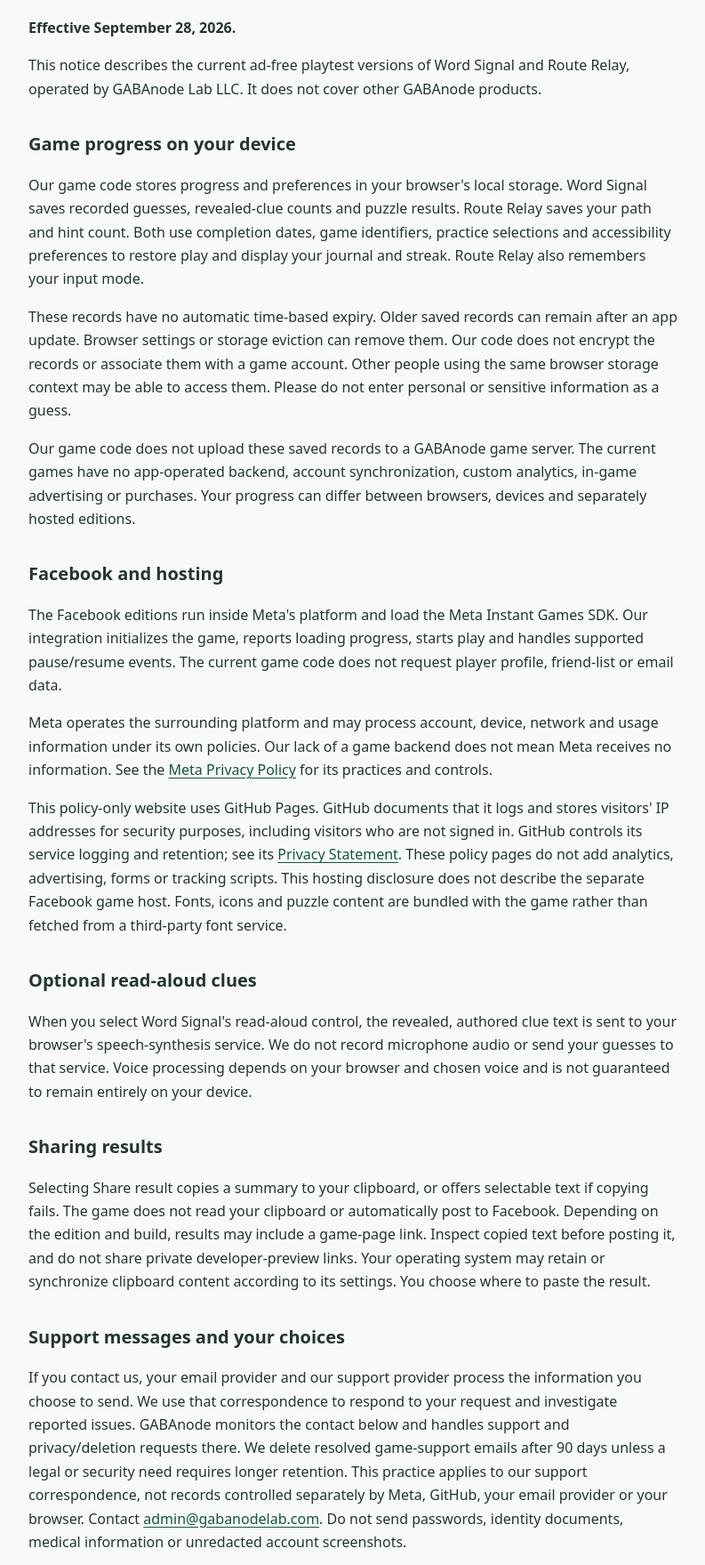
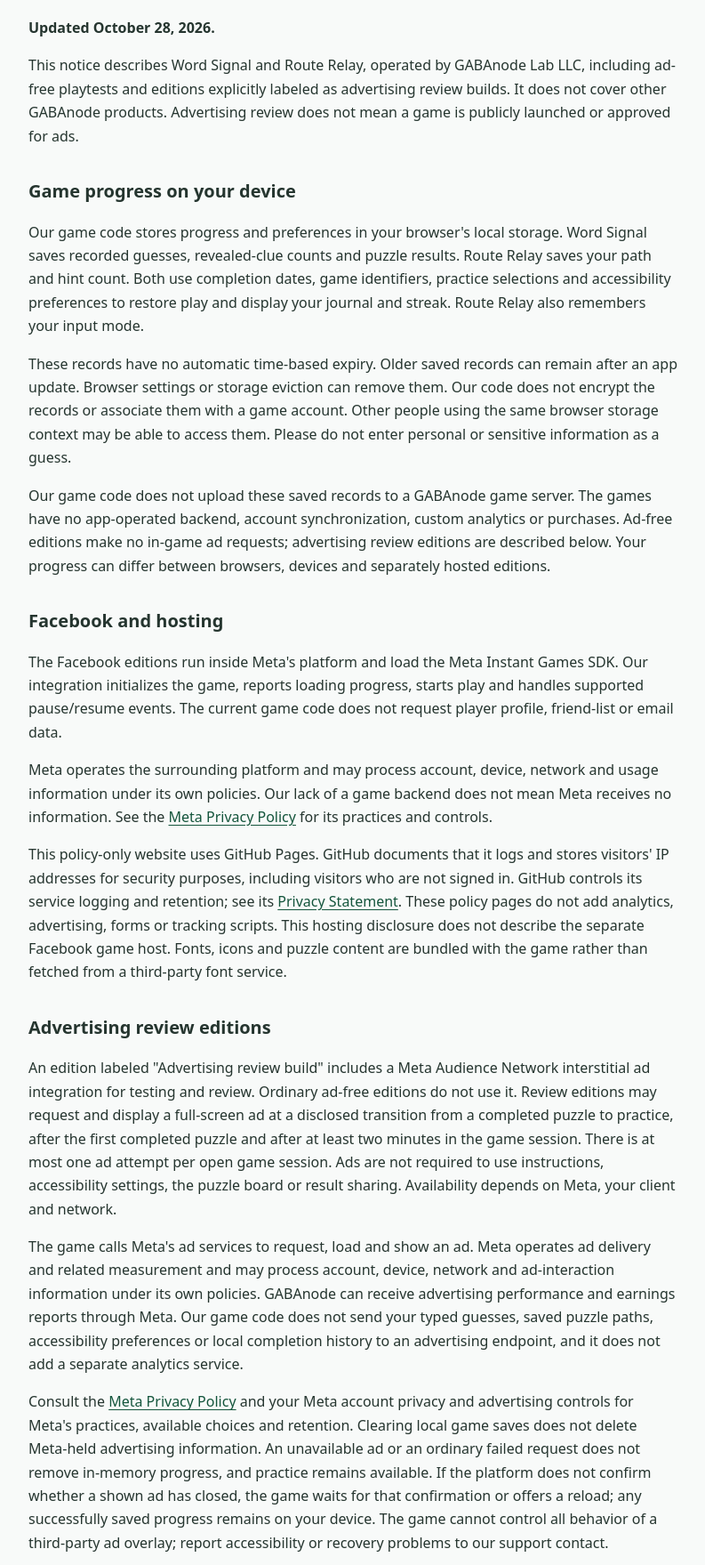
Before and after one commit to T3chj3ff/daily-access-policies, a plain HTML site: page index.html in a window 1280 px wide. Shown: the part 265-2024 px from the top of the page at 89% size, without its empty margins (242-1035 px from the left). Drawn offline with Linux system fonts and the light colour scheme.

Commit message:
docs: disclose Instant Games advertising review editions

```diff
--- a/index.html
+++ b/index.html
@@ -18,10 +18,11 @@
     </header>
     <main id="main" tabindex="-1">
       <h1>Privacy notice</h1>
-      <p><strong>Effective September 28, 2026.</strong></p>
+      <p><strong>Updated October 28, 2026.</strong></p>
       <p>
-        This notice describes the current ad-free playtest versions of Word Signal and Route Relay, operated
-        by GABAnode Lab LLC. It does not cover other GABAnode products.
+        This notice describes Word Signal and Route Relay, operated by GABAnode Lab LLC, including ad-free
+        playtests and editions explicitly labeled as advertising review builds. It does not cover other
+        GABAnode products. Advertising review does not mean a game is publicly launched or approved for ads.
       </p>
       <h2>Game progress on your device</h2>
       <p>
@@ -37,9 +38,10 @@
         access them. Please do not enter personal or sensitive information as a guess.
       </p>
       <p>
-        Our game code does not upload these saved records to a GABAnode game server. The current games have no
-        app-operated backend, account synchronization, custom analytics, in-game advertising or purchases.
-        Your progress can differ between browsers, devices and separately hosted editions.
+        Our game code does not upload these saved records to a GABAnode game server. The games have no
+        app-operated backend, account synchronization, custom analytics or purchases. Ad-free editions make no
+        in-game ad requests; advertising review editions are described below. Your progress can differ between
+        browsers, devices and separately hosted editions.
       </p>
       <h2>Facebook and hosting</h2>
       <p>
@@ -62,6 +64,32 @@
         >. These policy pages do not add analytics, advertising, forms or tracking scripts. This hosting
         disclosure does not describe the separate Facebook game host. Fonts, icons and puzzle content are
         bundled with the game rather than fetched from a third-party font service.
+      </p>
+      <h2>Advertising review editions</h2>
+      <p>
+        An edition labeled "Advertising review build" includes a Meta Audience Network interstitial ad
+        integration for testing and review. Ordinary ad-free editions do not use it. Review editions may
+        request and display a full-screen ad at a disclosed transition from a completed puzzle to practice,
+        after the first completed puzzle and after at least two minutes in the game session. There is at most
+        one ad attempt per open game session. Ads are not required to use instructions, accessibility
+        settings, the puzzle board or result sharing. Availability depends on Meta, your client and network.
+      </p>
+      <p>
+        The game calls Meta's ad services to request, load and show an ad. Meta operates ad delivery and
+        related measurement and may process account, device, network and ad-interaction information under its
+        own policies. GABAnode can receive advertising performance and earnings reports through Meta. Our game
+        code does not send your typed guesses, saved puzzle paths, accessibility preferences or local
+        completion history to an advertising endpoint, and it does not add a separate analytics service.
+      </p>
+      <p>
+        Consult the <a href="https://www.facebook.com/privacy/policy/">Meta Privacy Policy</a> and your Meta
+        account privacy and advertising controls for Meta's practices, available choices and retention.
+        Clearing local game saves does not delete Meta-held advertising information. An unavailable ad or an
+        ordinary failed request does not remove in-memory progress, and practice remains available. If the
+        platform does not confirm whether a shown ad has closed, the game waits for that confirmation or
+        offers a reload; any successfully saved progress remains on your device. The game cannot control all
+        behavior of a third-party ad overlay; report accessibility or recovery problems to our support
+        contact.
       </p>
       <h2>Optional read-aloud clues</h2>
       <p>
@@ -105,10 +133,10 @@
       </p>
       <h2>Changes</h2>
       <p>
-        Before adding advertising, payments, accounts or analytics, we will review the corresponding
-        disclosures and release requirements and update this notice. The current playtest versions do not
-        contain in-game ads or purchases. An intention to monetize in the future does not mean advertising is
-        currently enabled.
+        Advertising is limited to the explicitly labeled review editions described above. Public ad-free
+        editions remain ad-free. Before public ad activation, purchases, accounts or additional analytics, we
+        will review the actual processing, platform and release requirements and update this notice as needed.
+        This notice does not establish legal or platform approval.
       </p>
     </main>
     <footer>
--- a/policy.css
+++ b/policy.css
@@ -60,9 +60,12 @@ li {
 .skip {
   position: absolute;
   top: -100px;
+  left: 8px;
 }
-.skip:focus {
+.skip:focus,
+.skip:focus-visible {
   top: 8px;
+  z-index: 100;
   background: white;
   padding: 12px;
 }
```
Also changed, not shown: data-deletion.html (+5 -4 lines), privacy.html (+38 -10 lines), terms.html (+16 -5 lines).
